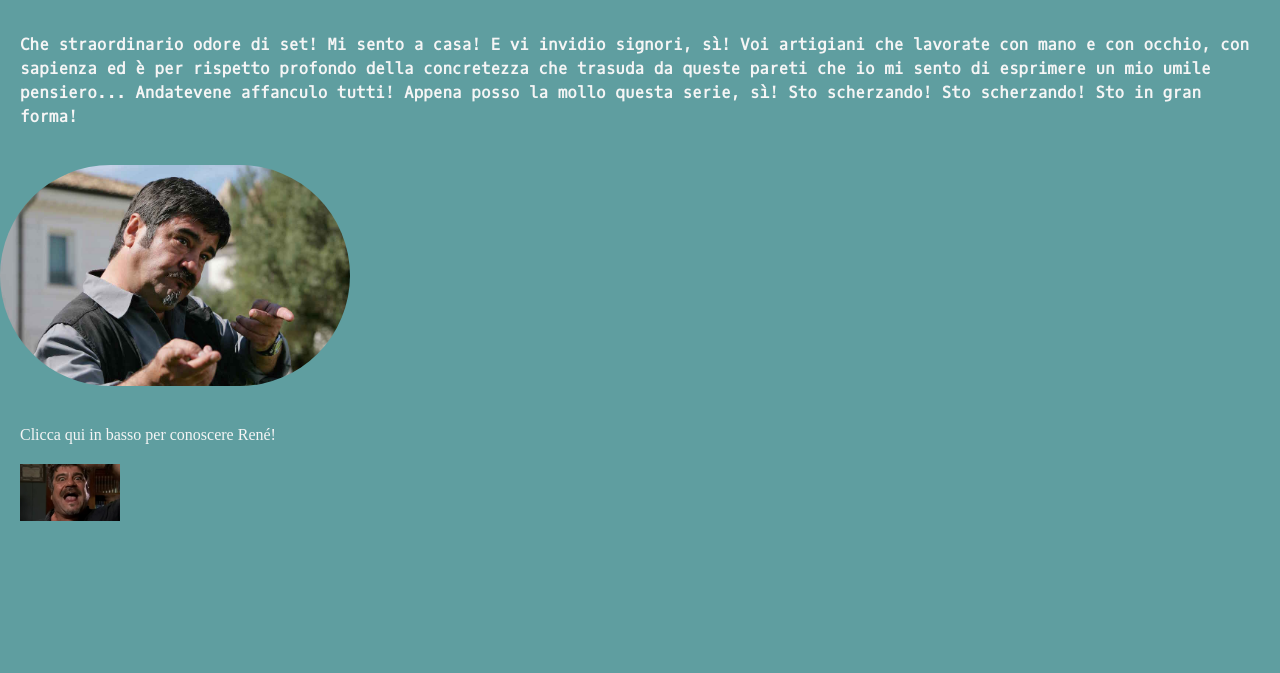
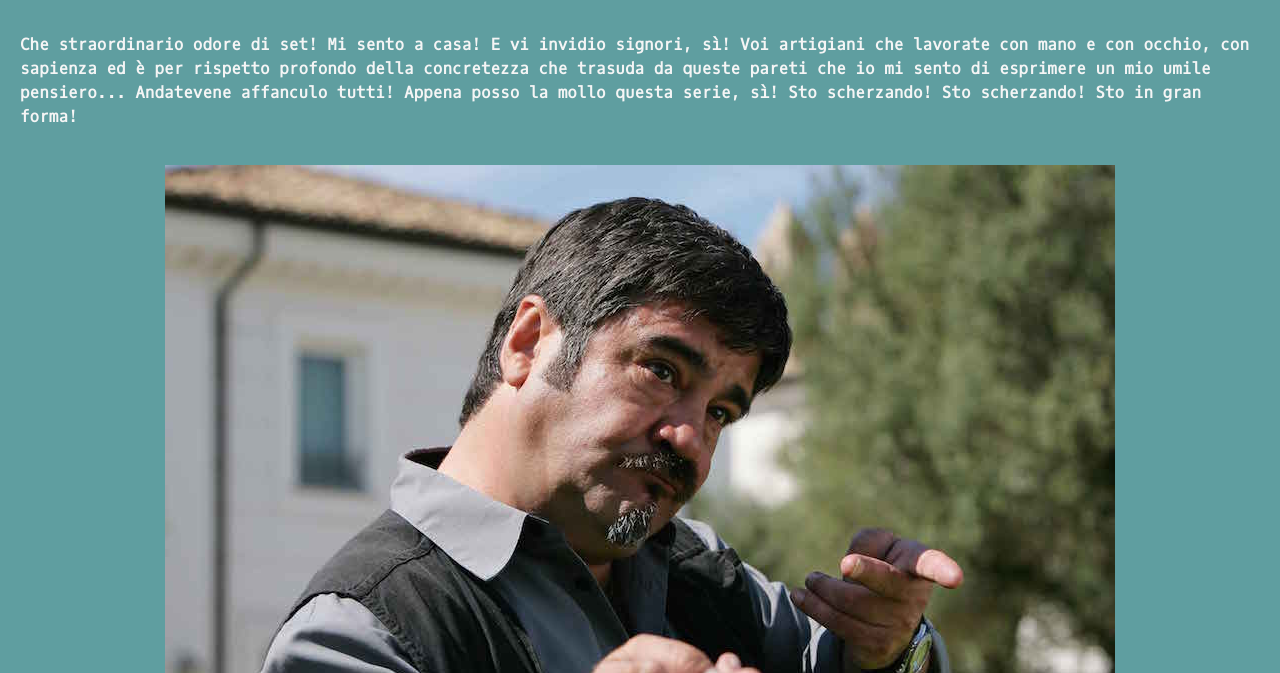
Before and after one commit to Gianmarco-26/primoprimo, a plain HTML site: page index.html in a window 1280 px wide. Shown: the part 127-800 px from the top of the page. Drawn offline with Linux system fonts and the light colour scheme; a web font is replaced by a local one.

Commit message:
Sistemato layout immagini (display)

```diff
--- a/index.html
+++ b/index.html
@@ -30,7 +30,7 @@
     <img
       src="./immagini/rene.jpg"
       alt="Immagine del regista René Ferretti"
-      class="immagine"
+      class="img_full"
     />
 
     <p class="link-img-caption">Clicca qui in basso per conoscere René!</p>
--- a/style.css
+++ b/style.css
@@ -101,9 +101,11 @@ html {
 }
 
 .img_full {
+  display: block;
   max-width: 100%;
   height: auto;
-  object-fit: contain;
+  margin-left: auto;
+  margin-right: auto;
 }
 
 nav {
```
